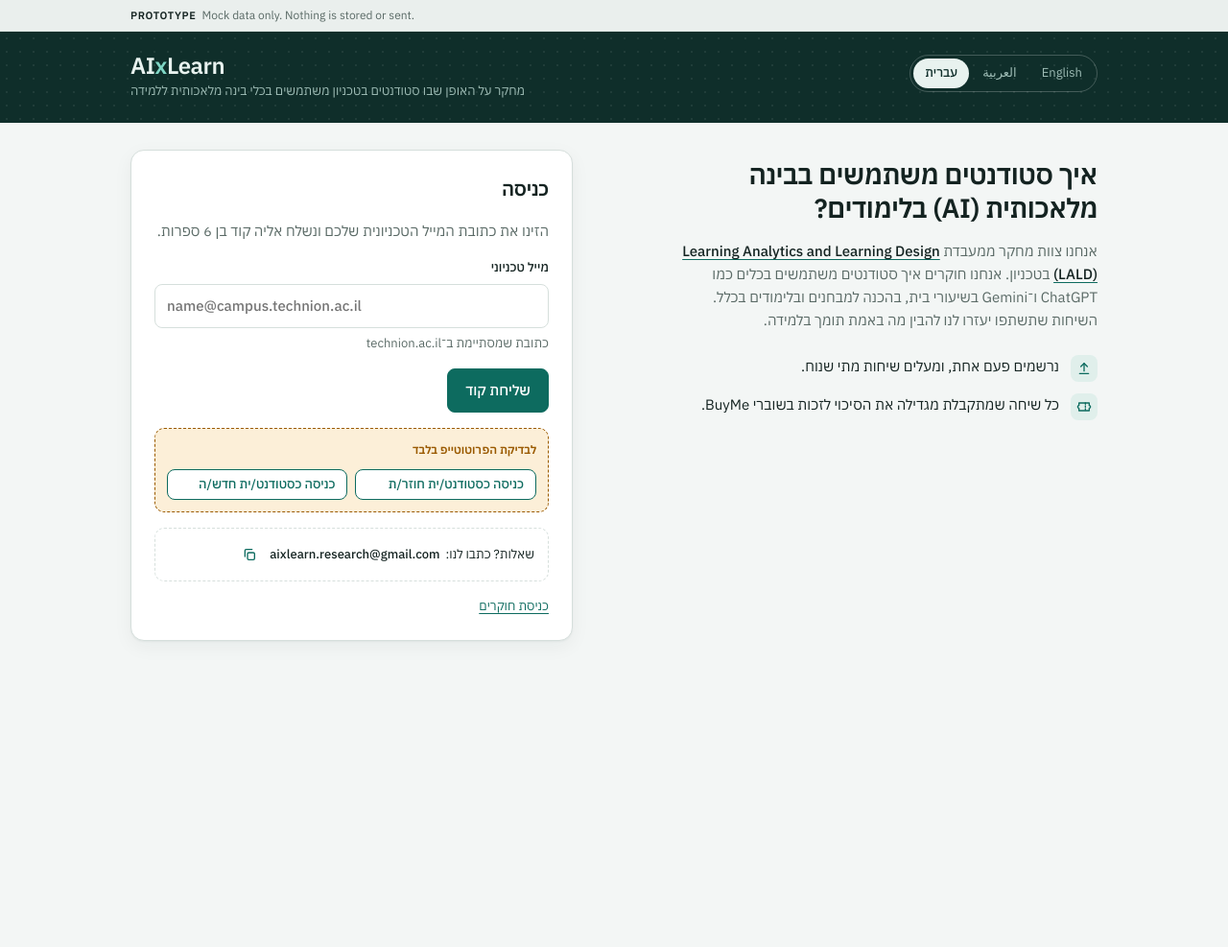
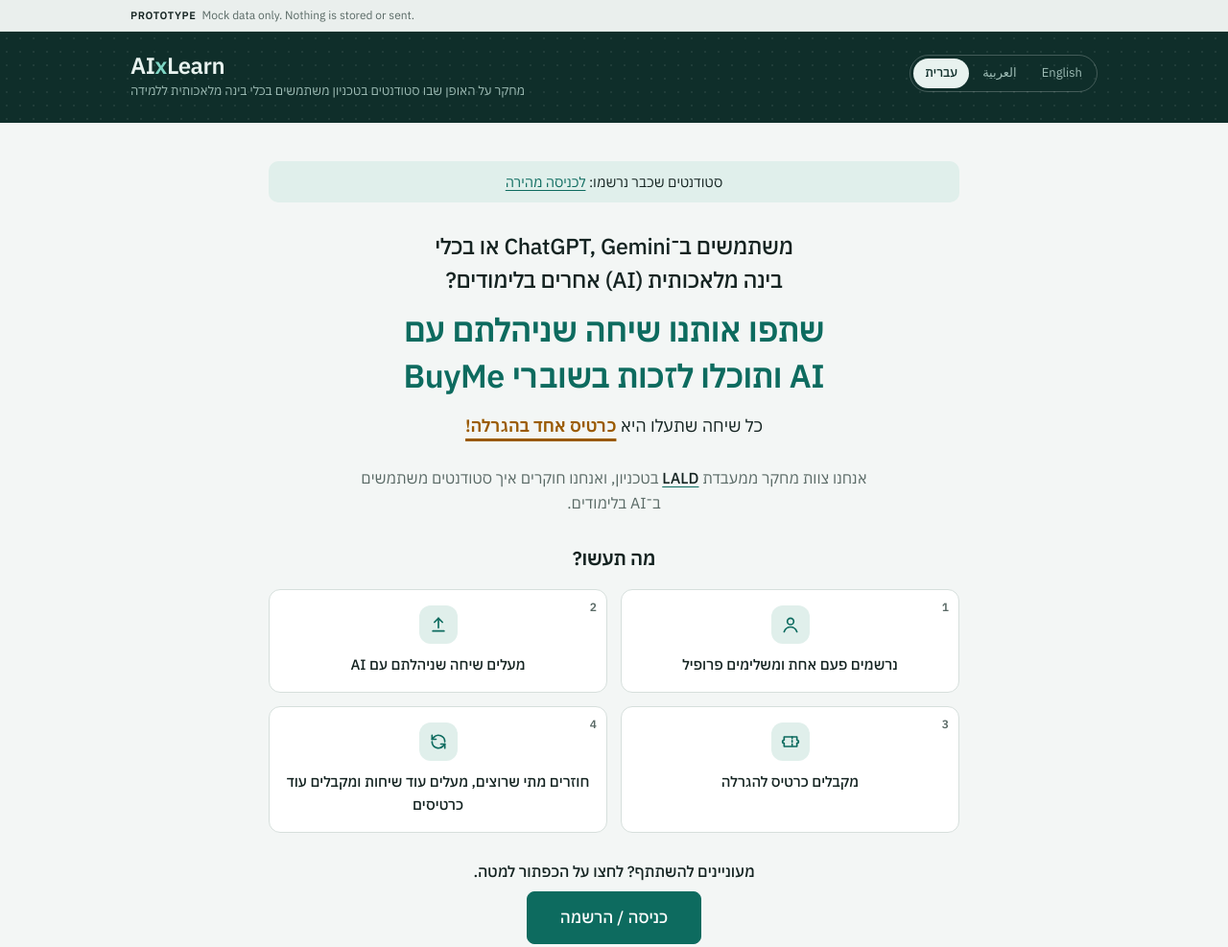
Before and after one commit to Samarh18/aixlearn-data-collection-portal, a plain HTML site: page index.html in a window 1280 px wide. Shown: the top 987 px of the page at 96% size. Before the commit the page ends 800 px from the top, so only its background shows below. Drawn offline with Linux system fonts and the light colour scheme.

Commit message:
Add landing page; self-host fonts; sign-in page is form only

```diff
--- a/css/student.css
+++ b/css/student.css
@@ -1,14 +1,32 @@
 /* Student pages: welcome, file section, how-to, withdrawal. */
 
-/* sign-in layout */
-.welcome{display:grid;grid-template-columns:1.1fr 1fr;gap:40px;align-items:start}
-.intro{display:flex;flex-direction:column;gap:16px;padding-top:8px;max-width:30em}
-.intro a.lab{color:var(--fg);font-weight:500;text-decoration:underline;text-decoration-color:var(--accent);text-underline-offset:3px}
-.intro a.lab:hover{color:var(--accent)}
-.facts{list-style:none;margin:8px 0 0;padding:0;display:flex;flex-direction:column;gap:12px}
-.facts li{display:grid;grid-template-columns:28px 1fr;gap:12px;align-items:start}
-.facts .ic{width:28px;height:28px;border-radius:8px;background:var(--accent-soft);color:var(--accent);display:grid;place-items:center;font-family:var(--mono);font-size:13px;font-weight:500}
-@media (max-width:760px){.welcome{grid-template-columns:1fr;gap:24px}h1{font-size:24px}}
+/* landing + sign-in */
+.narrow{max-width:520px;margin:0 auto}
+.landing{display:flex;flex-direction:column;align-items:center;text-align:center;gap:28px;max-width:720px;margin:0 auto;padding-top:12px}
+.landing h1{font-size:34px;line-height:1.4;max-width:22em;display:flex;flex-direction:column;gap:12px}
+.landing h1 .q{font-size:.68em;font-weight:500;color:var(--fg);line-height:1.5}
+.landing h1 .prize{color:var(--accent);font-weight:600;text-wrap:balance}
+.landing h1 .q{text-wrap:balance}
+.lp-hero{display:flex;flex-direction:column;align-items:center;gap:14px}
+.lp-hero .lead{font-size:18px;color:var(--fg)}
+.lp-cta{display:flex;flex-direction:column;align-items:center;gap:8px}
+.lp-cta .btn{font-size:17px;padding:13px 34px}
+.lp-steps{list-style:none;margin:0;padding:0;display:grid;grid-template-columns:repeat(2,1fr);gap:14px;width:100%;counter-reset:st}
+.lp-steps li{position:relative;counter-increment:st;background:var(--surface);border:1px solid var(--line);border-radius:12px;padding:16px 12px;display:flex;flex-direction:column;align-items:center;gap:10px;font-size:15px;font-weight:500}
+.lp-steps li::before{content:counter(st);position:absolute;top:8px;inset-inline-start:10px;font-size:12px;font-weight:600;color:var(--muted)}
+.lp-steps .ic{width:40px;height:40px;border-radius:12px;background:var(--accent-soft);color:var(--accent);display:grid;place-items:center}
+.lp-steps .ic svg{width:20px;height:20px}
+.lp-who{font-size:16px;max-width:34em}
+.lp-hero .lead b.hl{color:var(--ticket);font-weight:700;text-decoration:underline;text-decoration-thickness:3px;text-underline-offset:7px;text-decoration-skip-ink:none}
+.lp-ret{align-self:stretch;background:var(--accent-soft);border-radius:10px;padding:10px 16px;font-size:14.5px}
+.lp-do{font-size:20px;margin-bottom:-12px}
+.lp-invite{font-size:16px;font-weight:500}
+.landing .contact{font-size:16px;padding:16px 20px;justify-content:center;gap:6px 10px}
+.landing .contact .iconbtn{width:36px;height:36px}
+.landing .contact .iconbtn svg{width:20px;height:20px}
+.lp-who a.lab{color:var(--fg);font-weight:500;text-decoration:underline;text-decoration-color:var(--accent);text-underline-offset:3px}
+.lp-who a.lab:hover{color:var(--accent)}
+@media (max-width:760px){.landing h1{font-size:25px}.landing h1 .q{font-size:.72em}.lp-steps{grid-template-columns:1fr}.lp-steps li::before{inset-inline-start:auto;inset-inline-end:10px}.lp-steps li{flex-direction:row;text-align:start;padding:12px 14px}}
 
 .filesec{border:1.5px solid var(--accent);border-radius:12px;padding:18px;display:flex;flex-direction:column;gap:14px;background:color-mix(in srgb,var(--accent-soft) 45%,var(--surface))}
 .filehead{display:flex;gap:12px;align-items:flex-start}
--- a/js/app.js
+++ b/js/app.js
@@ -15,12 +15,12 @@ function render(){
  seg.innerHTML=Object.entries(LANGS).map(([k,v])=>`<button lang="${k}" data-lang="${k}" aria-pressed="${k===lang}">${v.label}</button>`).join("");
  seg.querySelectorAll("[data-lang]").forEach(b=>b.onclick=()=>setLang(b.dataset.lang));
  $("#whoami").innerHTML=view!=="student"&&R.in?`${esc(R.email)}<button class="btn small hdr-btn" id="ra-out">Sign out</button>`:"";
- const sub=$("#subnav");sub.hidden=view!=="student"||S.step==="signin";
+ const sub=$("#subnav");sub.hidden=view!=="student"||S.step==="signin"||S.step==="landing";
  sub.querySelector(".subnav-in").innerHTML=sub.hidden?"":`<span class="signed">${S.me?esc(t("signedInAs",{e:"\u2068"+S.me.email+"\u2069"})):""}</span>
   <div class="navbtns">${S.me?`<button data-nav="home" ${S.step==="home"?'aria-current="page"':""}>${UP_ICON}<span>${esc(t("uploadTitle"))}</span></button>
    <button data-nav="profile" ${S.step==="profile"?'aria-current="page"':""}>${USER_ICON}<span>${esc(t("editProfile"))}</span></button>`:""}
    <button id="st-out">${OUT_ICON}<span>${esc(t("backToSignin"))}</span></button></div>`;
- if($("#st-out"))$("#st-out").onclick=()=>{S=fresh();pendingFile=null;render();window.scrollTo({top:0})};
+ if($("#st-out"))$("#st-out").onclick=()=>{S=fresh();S.step="signin";pendingFile=null;render();window.scrollTo({top:0})};
  document.querySelectorAll("[data-nav]").forEach(b=>b.onclick=()=>{S.uploadDraft={};pendingFile=null;S.lastResult=null;S.step=b.dataset.nav;render();window.scrollTo({top:0})});
  if(view==="student"){$("#app").innerHTML=renderStudent();bindStudent()}
  else if(R.in){$("#app").innerHTML=renderResearch();bindResearch();$("#ra-out").onclick=()=>{R={email:"",codeSent:false,in:false};setView("student")}}
--- a/js/i18n/ar.js
+++ b/js/i18n/ar.js
@@ -1,7 +1,7 @@
 // Student-facing text, Arabic. Keep keys and list lengths identical in he.js, ar.js and en.js.
 
 T.ar={
- heroTitle:"كيف يستخدم الطلاب الذكاء الاصطناعي (AI) في دراستهم؟",heroBody:"نحن فريق بحث من مختبر {lab} في التخنيون. ندرس كيف يستخدم الطلاب أدوات مثل ChatGPT وGemini في الوظائف البيتية والتحضير للامتحانات والدراسة عمومًا. تساعدنا المحادثات التي تشاركها على فهم ما يدعم التعلّم فعلًا.",facts:["سجّل مرة واحدة، وحمّل ملفات محادثاتك في أي وقت يناسبك.","كل محادثة مقبولة تزيد فرصتك في الفوز بقسائم BuyMe."],
+ lpTitle1:"هل تستخدم ChatGPT أو Gemini أو أدوات ذكاء اصطناعي (AI) أخرى في دراستك؟",lpTitle2:"شاركنا محادثة أجريتها مع الذكاء الاصطناعي وقد تفوز بقسائم BuyMe",lpSub:"كل محادثة تحمّلها هي <b class=\"hl\">تذكرة واحدة في السحب!</b>",lpCta:"دخول / تسجيل",lpRet:"طلاب مسجّلون سابقًا:",lpRetLink:"دخول سريع",lpDo:"ماذا ستفعل؟",lpInvite:"هل تريد المشاركة؟ اضغط على الزر أدناه.",lpSteps:["سجّل مرة واحدة وأكمل ملفك الشخصي","حمّل محادثة أجريتها مع الذكاء الاصطناعي","احصل على تذكرة للسحب","عد في أي وقت، حمّل محادثات أخرى واحصل على تذاكر إضافية"],lpWho:"نحن فريق بحث من مختبر {lab} في التخنيون، وندرس كيف يستخدم الطلاب الذكاء الاصطناعي في دراستهم.",
  brandSub:"بحث حول كيفية استخدام طلاب التخنيون لأدوات الذكاء الاصطناعي في التعلّم",
  signedInAs:"تم تسجيل الدخول باسم {e}",
  signinTitle:"تسجيل الدخول",
--- a/js/i18n/en.js
+++ b/js/i18n/en.js
@@ -1,7 +1,7 @@
 // Student-facing text, English. Keep keys and list lengths identical in he.js, ar.js and en.js.
 
 T.en={
- heroTitle:"How do students use Artificial Intelligence (AI) in their studies?",heroBody:"We're a research team from the {lab} Lab at the Technion. We study how students use tools like ChatGPT and Gemini for homework, exam prep and their studies in general. The conversations you share help us understand what really supports learning.",facts:["Register once, then upload whenever it suits you.","Every accepted conversation raises your chance of winning BuyMe vouchers."],
+ lpTitle1:"Do you use ChatGPT, Gemini or other Artificial Intelligence (AI) tools in your studies?",lpTitle2:"Share a conversation you had with AI and you could win BuyMe vouchers",lpSub:"Every conversation you upload is <b class=\"hl\">one ticket in the draw!</b>",lpCta:"Sign in / Register",lpRet:"Already registered?",lpRetLink:"Sign in here",lpDo:"What you'll do",lpInvite:"Interested in taking part? Click the button below.",lpSteps:["Register once and fill in your profile","Upload a conversation you had with AI","Get a ticket for the draw","Come back whenever you like, upload more conversations and get more tickets"],lpWho:"We're a research team from the {lab} Lab at the Technion, and we research how students use AI in their studies.",
  brandSub:"Research on how Technion students use AI tools for learning",
  signedInAs:"Signed in as {e}",
  signinTitle:"Sign in",
--- a/js/i18n/he.js
+++ b/js/i18n/he.js
@@ -1,7 +1,7 @@
 // Student-facing text, Hebrew. Keep keys and list lengths identical in he.js, ar.js and en.js.
 
 T.he={
- heroTitle:"איך סטודנטים משתמשים בבינה מלאכותית (AI) בלימודים?",heroBody:"אנחנו צוות מחקר ממעבדת {lab} בטכניון. אנחנו חוקרים איך סטודנטים משתמשים בכלים כמו ChatGPT ו־Gemini בשיעורי בית, בהכנה למבחנים ובלימודים בכלל. השיחות שתשתפו יעזרו לנו להבין מה באמת תומך בלמידה.",facts:["נרשמים פעם אחת, ומעלים שיחות מתי שנוח.","כל שיחה שמתקבלת מגדילה את הסיכוי לזכות בשוברי BuyMe."],
+ lpTitle1:"משתמשים ב־ChatGPT, Gemini או בכלי בינה מלאכותית (AI) אחרים בלימודים?",lpTitle2:"שתפו אותנו שיחה שניהלתם עם AI ותוכלו לזכות בשוברי BuyMe",lpSub:"כל שיחה שתעלו היא <b class=\"hl\">כרטיס אחד בהגרלה!</b>",lpCta:"כניסה / הרשמה",lpRet:"סטודנטים שכבר נרשמו:",lpRetLink:"לכניסה מהירה",lpDo:"מה תעשו?",lpInvite:"מעוניינים להשתתף? לחצו על הכפתור למטה.",lpSteps:["נרשמים פעם אחת ומשלימים פרופיל","מעלים שיחה שניהלתם עם AI","מקבלים כרטיס להגרלה","חוזרים מתי שרוצים, מעלים עוד שיחות ומקבלים עוד כרטיסים"],lpWho:"אנחנו צוות מחקר ממעבדת {lab} בטכניון, ואנחנו חוקרים איך סטודנטים משתמשים ב־AI בלימודים.",
  brandSub:"מחקר על האופן שבו סטודנטים בטכניון משתמשים בכלי בינה מלאכותית ללמידה",
  signedInAs:"מחוברים כ־{e}",
  signinTitle:"כניסה",
--- a/js/state.js
+++ b/js/state.js
@@ -1,7 +1,7 @@
 // Mutable app state.
 
 let view="student";
-const fresh=()=>({step:"signin",email:"",codeSent:false,me:null,lastResult:null,uploadDraft:{}});
+const fresh=()=>({step:"landing",email:"",codeSent:false,me:null,lastResult:null,uploadDraft:{}});
 let S=fresh();
 let tab="overview";let preview=null;let revealed={};let winners=[];let pendingFile=null;
 let R={email:"",codeSent:false,in:false};
--- a/js/student/index.js
+++ b/js/student/index.js
@@ -1,13 +1,15 @@
 // Student side: picks the view for S.step.
 
 function renderStudent(){
+ if(S.step==="landing")return landingView();
  if(S.step==="signin")return signinView();
  if(S.step==="register"||S.step==="profile")return registerView();
  return homeView();
 }
 function bindStudent(){
  bindCopy();bindSelects();
- if(S.step==="signin")bindSignin();
+ if(S.step==="landing")bindLanding();
+ else if(S.step==="signin")bindSignin();
  else if(S.step==="register"||S.step==="profile")bindRegister();
  else if(S.step==="home")bindHome();
 }
--- /dev/null
+++ b/js/student/landing.js
@@ -0,0 +1,19 @@
+// Landing page: headline, prize, who we are, three steps, one button to sign in or register.
+
+function landingView(){
+ const icons=[USER_ICON,UP_ICON,TICKET_ICON,REPEAT_ICON];
+ const lab=`<a class="lab" href="https://roll.net.technion.ac.il/" target="_blank" rel="noopener"><bdi>LALD</bdi></a>`;
+ return `<div class="landing">
+ <div class="lp-ret"><span>${t("lpRet")}</span> <button class="linkbtn" data-go="signin">${t("lpRetLink")}</button></div>
+ <div class="lp-hero">
+  <h1><span class="q">${esc(t("lpTitle1"))}</span><span class="prize">${esc(t("lpTitle2"))}</span></h1>
+  <p class="lead">${t("lpSub")}</p>
+ </div>
+ <p class="lp-who muted">${t("lpWho",{lab})}</p>
+ <h2 class="lp-do">${t("lpDo")}</h2>
+ <ul class="lp-steps">${T[lang].lpSteps.map((x,i)=>`<li><span class="ic">${icons[i]}</span><span>${esc(x)}</span></li>`).join("")}</ul>
+ <div class="lp-cta"><p class="lp-invite">${t("lpInvite")}</p><button class="btn" data-go="signin">${t("lpCta")}</button></div>
+ ${contactHtml()}
+ </div>`;
+}
+function bindLanding(){document.querySelectorAll("[data-go]").forEach(b=>b.onclick=()=>{S.step=b.dataset.go;render();window.scrollTo({top:0})})}
--- a/js/student/signin.js
+++ b/js/student/signin.js
@@ -1,12 +1,7 @@
 // Student sign-in: email + 6-digit code.
 
 function signinView(){
- return `<div class="welcome">
- <div class="intro">
-  <h1>${t("heroTitle")}</h1>
-  <p class="muted">${t("heroBody",{lab:`<a class="lab" href="https://roll.net.technion.ac.il/" target="_blank" rel="noopener"><bdi>Learning Analytics and Learning Design (LALD)</bdi></a>`})}</p>
-  <ul class="facts">${T[lang].facts.map((f,i)=>`<li><span class="ic">${FACT_ICONS[i]}</span><span>${esc(f)}</span></li>`).join("")}</ul>
- </div>
+ return `<div class="narrow">
  <div class="panel stack">
   <h2>${t("signinTitle")}</h2>
   <p class="muted">${t("signinIntro")}</p>
--- a/js/ui/icons.js
+++ b/js/ui/icons.js
@@ -1,7 +1,7 @@
 // Inline SVG icons.
 
 const ico=d=>`<svg width="16" height="16" viewBox="0 0 24 24" fill="none" stroke="currentColor" stroke-width="2" stroke-linecap="round" stroke-linejoin="round" aria-hidden="true">${d}</svg>`;
-const FACT_ICONS=[ico('<path d="M12 16V4"/><path d="m7 9 5-5 5 5"/><path d="M5 20h14"/>'),ico('<path d="M4 8a2 2 0 0 0 0 4v4h16v-4a2 2 0 0 0 0-4V4H4z" transform="translate(0 2)"/><path d="M14 6v12" stroke-dasharray="2 2.5"/>')];
+const TICKET_ICON=ico('<path d="M4 8a2 2 0 0 0 0 4v4h16v-4a2 2 0 0 0 0-4V4H4z" transform="translate(0 2)"/><path d="M14 6v12" stroke-dasharray="2 2.5"/>');
 const COPY_ICON='<svg width="16" height="16" viewBox="0 0 24 24" fill="none" stroke="currentColor" stroke-width="2" stroke-linecap="round" stroke-linejoin="round" aria-hidden="true"><rect x="9" y="9" width="11" height="11" rx="2"/><path d="M5 15V6a2 2 0 0 1 2-2h9"/></svg>';
 const UP_ICON=ico('<path d="M12 16V4"/><path d="m7 9 5-5 5 5"/><path d="M5 20h14"/>');
 const USER_ICON=ico('<circle cx="12" cy="8" r="4"/><path d="M4 21c1.5-4 4.5-6 8-6s6.5 2 8 6"/>');
@@ -11,3 +11,4 @@ const X_ICON=ico('<path d="M6 6l12 12M18 6 6 18"/>');
 const LOCK_ICON=ico('<rect x="5" y="11" width="14" height="9" rx="2"/><path d="M8 11V8a4 4 0 0 1 8 0v3"/>');
 const DOC_ICON=ico('<path d="M14 3H7a2 2 0 0 0-2 2v14a2 2 0 0 0 2 2h10a2 2 0 0 0 2-2V8z"/><path d="M14 3v5h5"/><path d="M9 13h6M9 17h4"/>');
 const CHECK_ICON=ico('<path d="M5 12.5l4.5 4.5L19 7.5"/>');
+const REPEAT_ICON=ico('<path d="M20 12a8 8 0 0 0-14-5.3L4 9"/><path d="M4 4v5h5"/><path d="M4 12a8 8 0 0 0 14 5.3L20 15"/><path d="M20 20v-5h-5"/>');
```
Also changed, not shown: index.html (+1 -0 lines).
